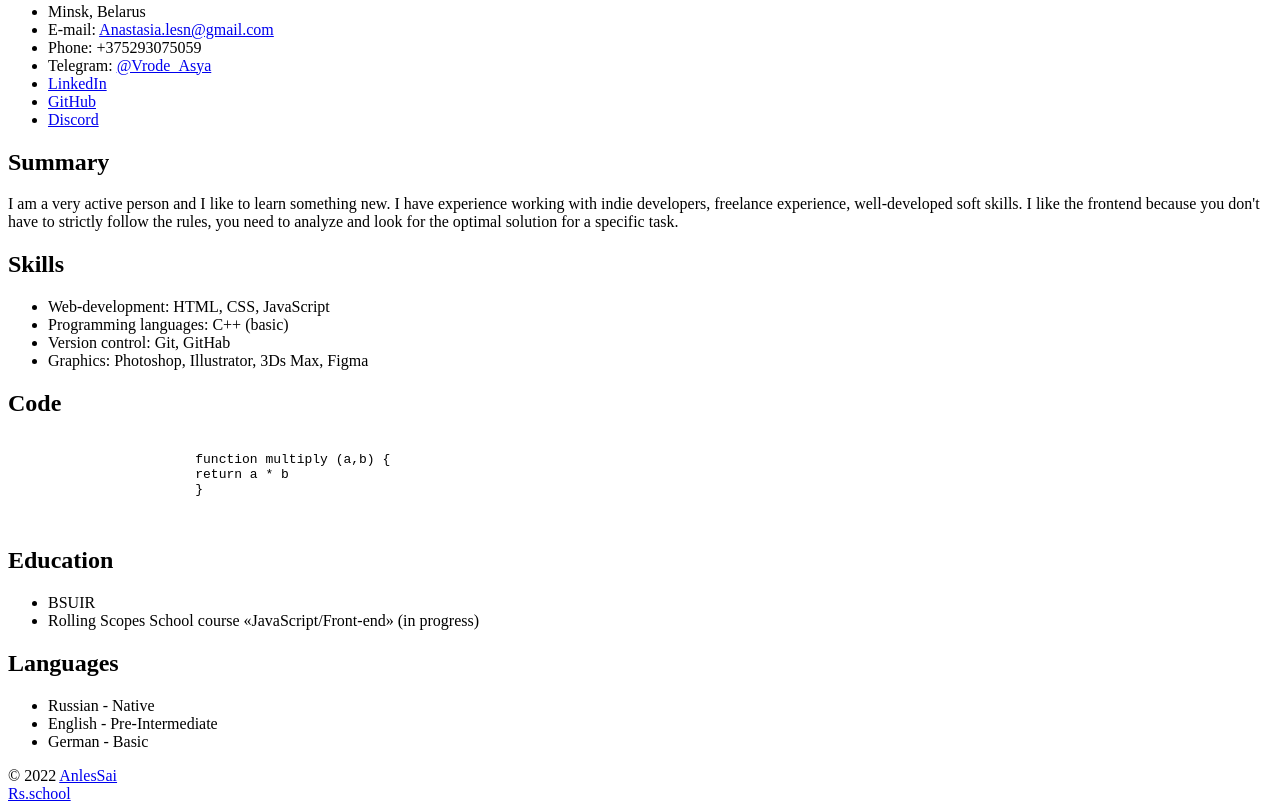
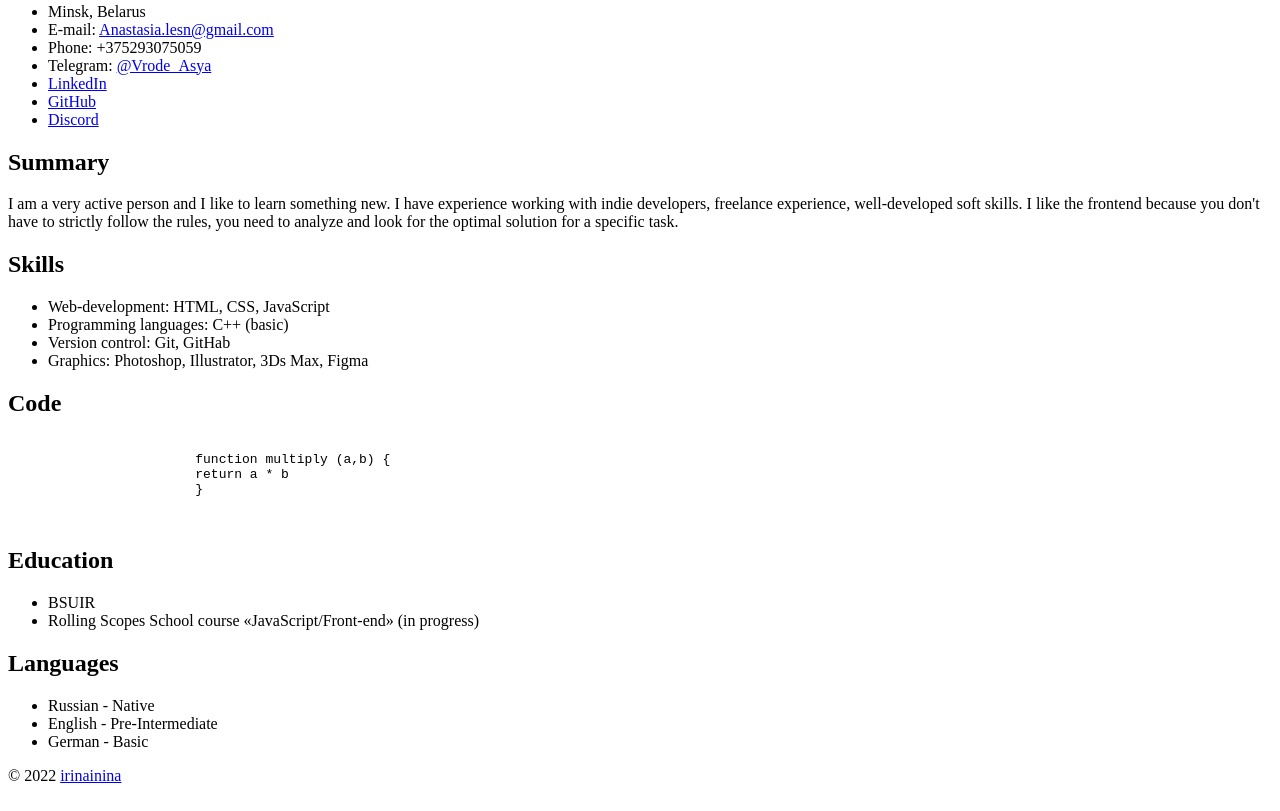
Before and after one commit to AnlesSai/rsschool-cv, a plain HTML site: page index.html in a window 1280 px wide. Shown: the part 597-1408 px from the top of the page. Drawn offline with Linux system fonts and the light colour scheme.

Commit message:
:refactor: change footer info

```diff
--- a/index.html
+++ b/index.html
@@ -137,14 +137,9 @@
     </main>
     <footer class="footer">
       <div class="container footer-container">
-        <div>
-          © 2022
-          <a href="https://github.com/AnlesSai" class="github nav-link"
-            >AnlesSai</a
-          >
-        </div>
-        <a href="https://rs.school/js/" class="rss">Rs.school</a>
-      </div>
+        <div>© 2022 <a href="https://github.com/irinainina" class="github nav-link">irinainina</a></div>
+        <a href="https://rs.school/js/" class="rss"></a>
+    </div>
     </footer>
   </body>
 </html>
```
